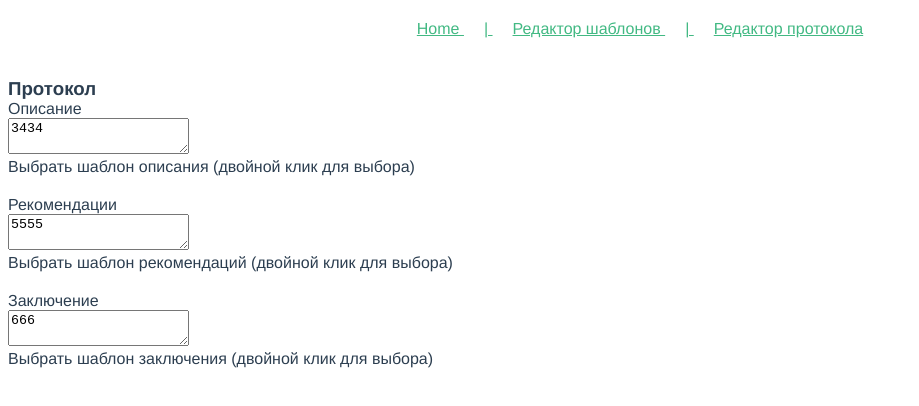
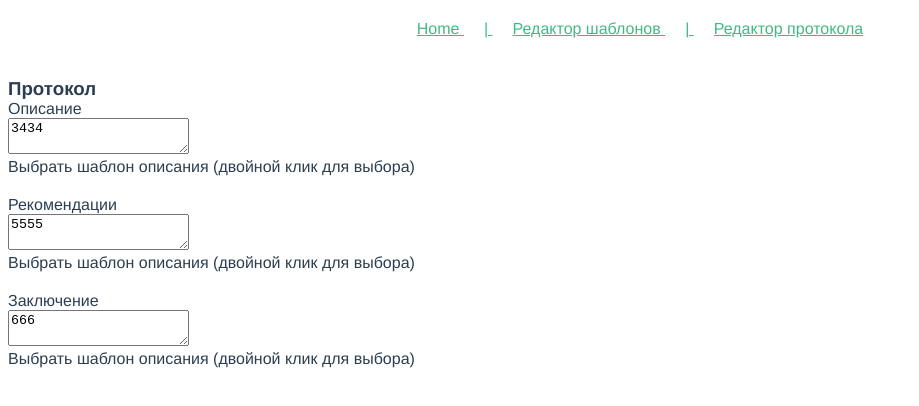
Before and after one commit to sebastiandex/vue-protocol-templates, a Vue app: page /protocols in a window 1280 px wide. Shown: the top 406 px of the page, without its empty margins (0-919 px from the left). Built offline with nearby package versions, Linux system fonts and the light colour scheme; the HTML template or start-up script is replaced by a standard one.

Commit message:
Protocols, Dropdown refactoring

```diff
--- a/src/components/Dropdown.vue
+++ b/src/components/Dropdown.vue
@@ -1,21 +1,19 @@
 <template>
-    <div class="modal" v-if="showModal">
+  <div class="modal">
     <div
         class="modalItem"
         v-for="id in templates"
         v-bind:key="id"
         v-on:dblclick.stop="chooseTemplate(getTemplate(id).label)"
-          v-on:mouseover="showChildren(id, $event)"
     >
-        <span>{{getTemplate(id).label}}</span>
+      <span>{{ getTemplate(id).label }}</span>
       <DropdownComponent
-            v-if="showChildren(id)"
+          v-if="getTemplate(id).children && getTemplate(id).children.length"
           :templates="getTemplate(id).children"
           :field="this.field"
       />
     </div>
   </div>
-
 </template>
 
 <script>
@@ -31,13 +29,10 @@ export default {
     }
   },
   methods: {
-    toggle() {
-      this.isOpen = !this.isOpen;
-    },
     deleteTemplate(id) {
       this.$store.commit('remove', id)
     },
-    updateTemplate (id, field, e) {
+    updateTemplate(id, field, e) {
       this.$store.commit('updateTemplate', {id, field, e})
     },
     getTemplate(id) {
@@ -46,7 +41,7 @@ export default {
     addTemplate(id) {
       this.$store.commit('add', id)
     },
-    chooseTemplate(text ) {
+    chooseTemplate(text) {
       if (this.field === 'description') {
         this.$store.commit('updateDescription', text)
       } else if (this.field === 'recommendations') {
@@ -55,12 +50,6 @@ export default {
         this.$store.commit('updateConclusion', text)
       }
 
-    },
-    showChildren(id) {
-      const isChildren = this.getTemplate(id).children;
-      if (isChildren && isChildren.length) {
-        return true
-      }
     }
   }
 }
@@ -74,6 +63,7 @@ export default {
   border: 1px solid black;
   background-color: white;
 }
+
 .modalItem {
   display: grid;
   margin-bottom: 5px;
@@ -81,6 +71,7 @@ export default {
   white-space: nowrap;
   overflow: hidden;
 }
+
 .modalItem:hover {
   cursor: pointer;
 }
--- a/src/components/Protocols.vue
+++ b/src/components/Protocols.vue
@@ -1,63 +1,22 @@
 <template>
   <h3>Протокол</h3>
-  <div>
-    <div>
-      <div>Описание</div>
-      <textarea v-model="description"/>
+  <div v-for="block in showProtocolBlocks()" v-bind:key="block.fieldName">
+    <div>{{ block.label }}</div>
+    <textarea v-model="block.field"/>
     <div
         class="menuButton"
-          v-on:mouseover="toggleModal('firstModal', true)"
-          v-on:mouseleave="toggleModal('firstModal', false)"
+        v-on:mouseover="toggleModal(block.modalName, true)"
+        v-on:mouseleave="toggleModal(block.modalName, false)"
     >
       Выбрать шаблон описания (двойной клик для выбора)
-        <div v-if="firstModal" style="position: absolute; width: max-content; z-index: 2">
+      <div v-if="block.modal" style="position: absolute; width: max-content; z-index: 1">
         <DropdownComponent
-              :show="firstModal"
             :templates="templates"
-              field='description'
-          />
-        </div>
-      </div>
-
-    </div>
-    <div>
-      <div>Рекомендации</div>
-      <textarea v-model="recommendations"/>
-      <div
-          class="menuButton"
-          v-on:mouseover="toggleModal('secondModal', true)"
-          v-on:mouseleave="toggleModal('secondModal', false)"
-      >
-        Выбрать шаблон рекомендаций (двойной клик для выбора)
-        <div v-if="secondModal" style="position: absolute; width: max-content; z-index: 1">
-          <DropdownComponent
-              :show="secondModal"
-              :templates="templates"
-              field='recommendations'
+            :field="block.fieldName"
         />
       </div>
     </div>
   </div>
-    <div>
-      <div>Заключение</div>
-      <textarea v-model="conclusions"/>
-      <div
-          class="menuButton"
-          v-on:mouseover="toggleModal('thirdModal', true)"
-          v-on:mouseleave="toggleModal('thirdModal', false)"
-      >
-        Выбрать шаблон заключения (двойной клик для выбора)
-        <div v-if="thirdModal" style="position: absolute; width: max-content">
-          <DropdownComponent
-              :show="thirdModal"
-              :templates="templates"
-              field='conclusions'
-          />
-        </div>
-      </div>
-    </div>
-  </div>
-
   <router-view/>
 </template>
 
@@ -96,9 +55,9 @@ export default {
   data() {
     return {
       templates: this.$store.state.templateTrees,
-      firstModal: false,
-      secondModal: false,
-      thirdModal: false
+      descriptionModal: false,
+      recommendationsModal: false,
+      conclusionsModal: false
     }
   },
   methods: {
@@ -110,6 +69,35 @@ export default {
     },
     toggleModal(modal, bool) {
       this[modal] = bool;
+    },
+    showProtocolBlocks() {
+      return (
+          [
+            {
+              label: 'Описание',
+              modal: this.descriptionModal,
+              modalName: 'descriptionModal',
+              fieldName: 'description',
+              field: this.description,
+              buttonText: 'Выбрать шаблон описания (двойной клик для выбора)'
+            },
+            {
+              label: 'Рекомендации',
+              modal: this.recommendationsModal,
+              modalName: 'recommendationsModal',
+              fieldName: 'recommendations',
+              field: this.recommendations,
+              buttonText: 'Выбрать шаблон рекомендаций (двойной клик для выбора)'
+            },
+            {
+              label: 'Заключение',
+              modal: this.conclusionsModal,
+              modalName: 'conclusionsModal',
+              fieldName: 'conclusions',
+              field: this.conclusions,
+              buttonText: 'Выбрать шаблон заключения (двойной клик для выбора)'
+            },
+          ])
     }
   }
 }
```
Lines whose indentation alone changed are shown as unchanged.
